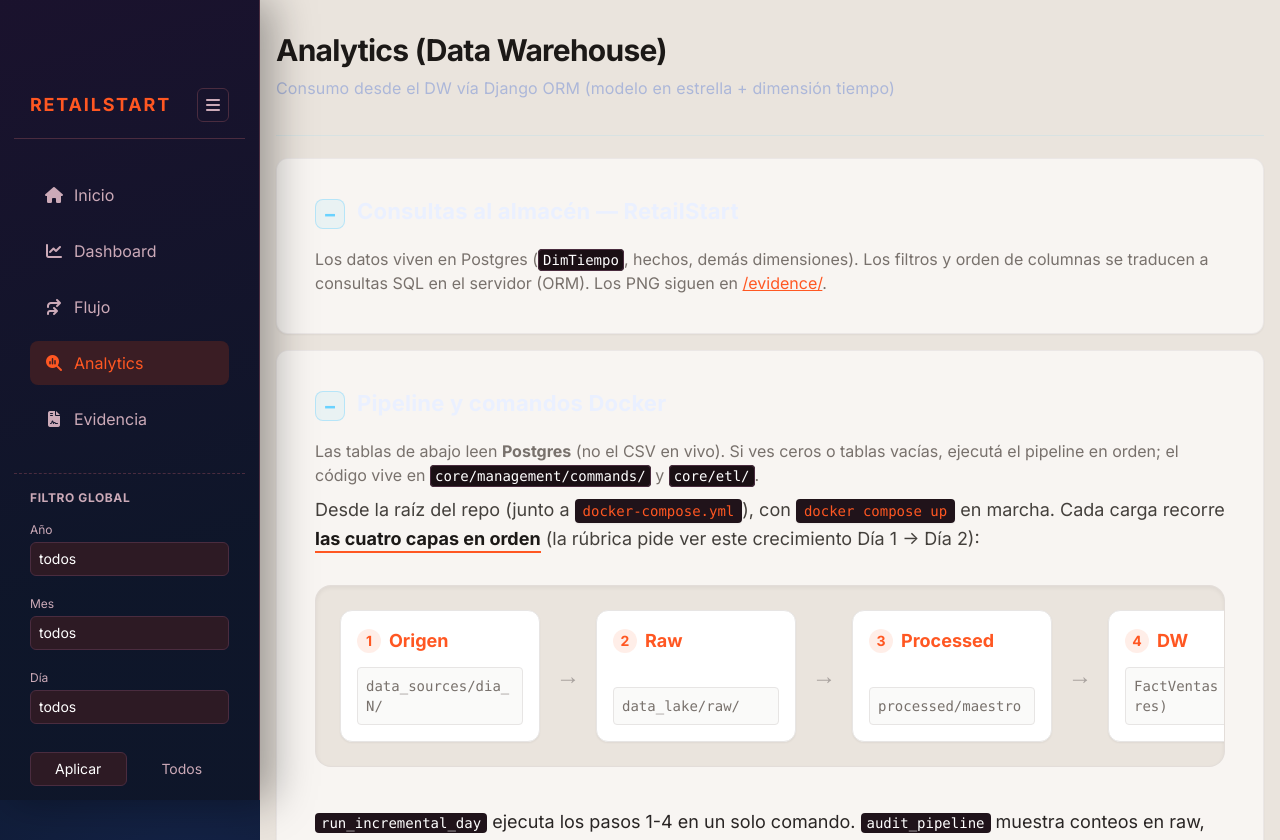
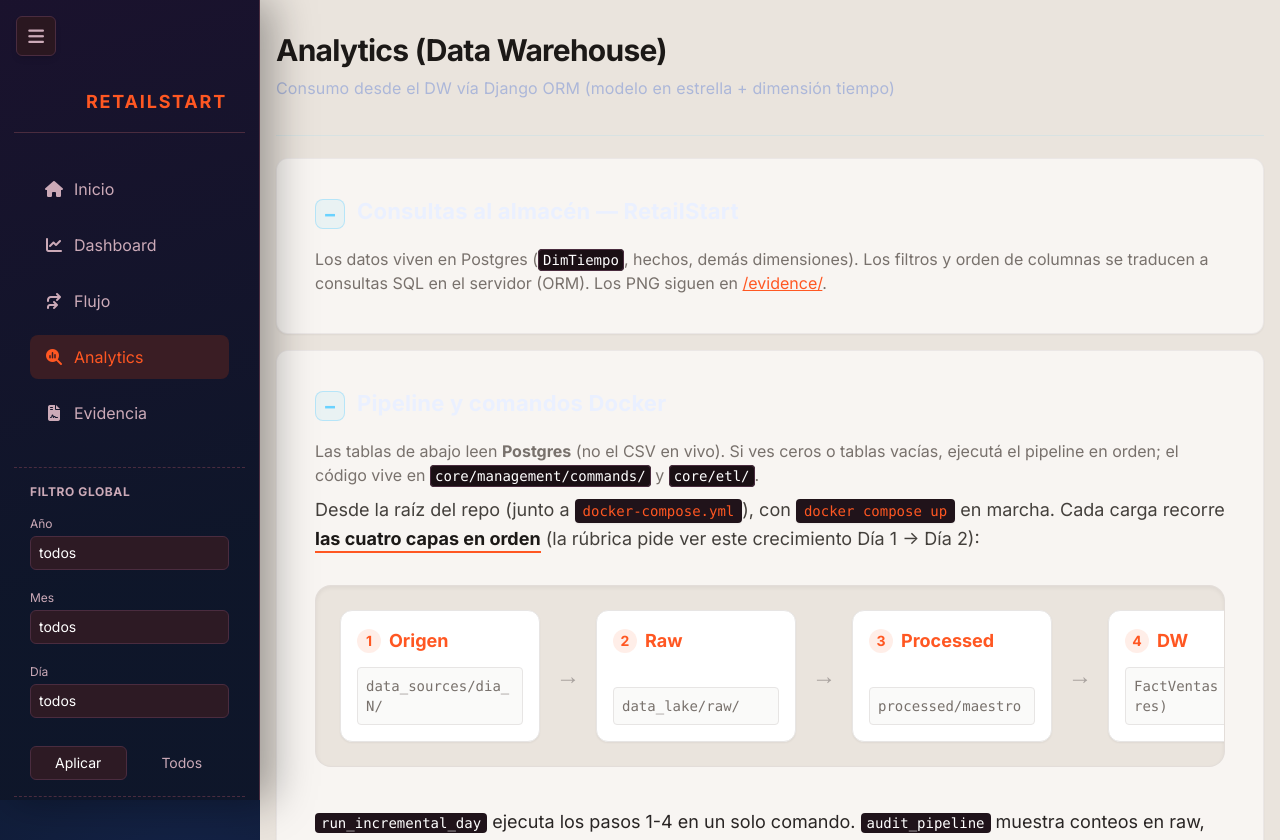
Before and after one commit to Tornadusk/RetailStart, a Django app: page /analytics/ in a window 1280 px wide. Shown: the top 840 px of the page. Run offline with Django 5.2, Linux system fonts and the light colour scheme; data that the repository does not hold is empty; some libraries are stand-ins or nearby versions.

Commit message:
cambios en css

```diff
--- a/backend/templates/core/includes/site_sidebar.html
+++ b/backend/templates/core/includes/site_sidebar.html
@@ -1,26 +1,23 @@
 {% load static %}
+<!-- Botón Hamburguesa fijo arriba a la izquierda -->
 <button
   type="button"
-  class="siteSidebar__fab"
   id="site-sidebar-toggle"
+  class="fixed top-4 left-4 z-[70] w-10 h-10 rounded-md border border-mars-border bg-[#2a1720] hover:bg-mars-surface transition-colors flex items-center justify-center text-mars-textMuted hover:text-white shadow-md"
   aria-controls="site-sidebar"
   aria-expanded="true"
   title="Ocultar / mostrar menú"
-  style="display:none;"
 >
-  <span class="siteSidebar__fabIcon" aria-hidden="true"></span>
-  <span class="visuallyHidden">Menú</span>
+  <i class="fa-solid fa-bars text-lg"></i>
 </button>
+
 <div class="siteSidebar__backdrop" id="site-sidebar-backdrop" hidden></div>
 
 <aside class="siteSidebar bg-mars-sidebar border-r border-mars-border text-mars-textMuted flex flex-col h-full overflow-y-auto" id="site-sidebar" aria-label="Menú lateral">
 
   <!-- 1. Cabecera del Menú -->
-  <div class="siteSidebar__head border-b border-mars-border p-4 flex items-center justify-between">
+  <div class="siteSidebar__head border-b border-mars-border p-4 pl-[4.5rem] flex items-center h-[72px]">
     <span class="siteSidebar__brand text-mars-accent font-bold tracking-widest text-lg uppercase">RETAILSTART</span>
-    <button type="button" class="p-2 rounded-md border border-mars-border hover:bg-mars-surface transition-colors flex items-center justify-center text-mars-textMuted hover:text-white" onclick="document.getElementById('site-sidebar').classList.toggle('is-hidden')">
-      <i class="fa-solid fa-bars"></i>
-    </button>
   </div>
 
   <!-- 2. Opciones de Navegación -->
```
